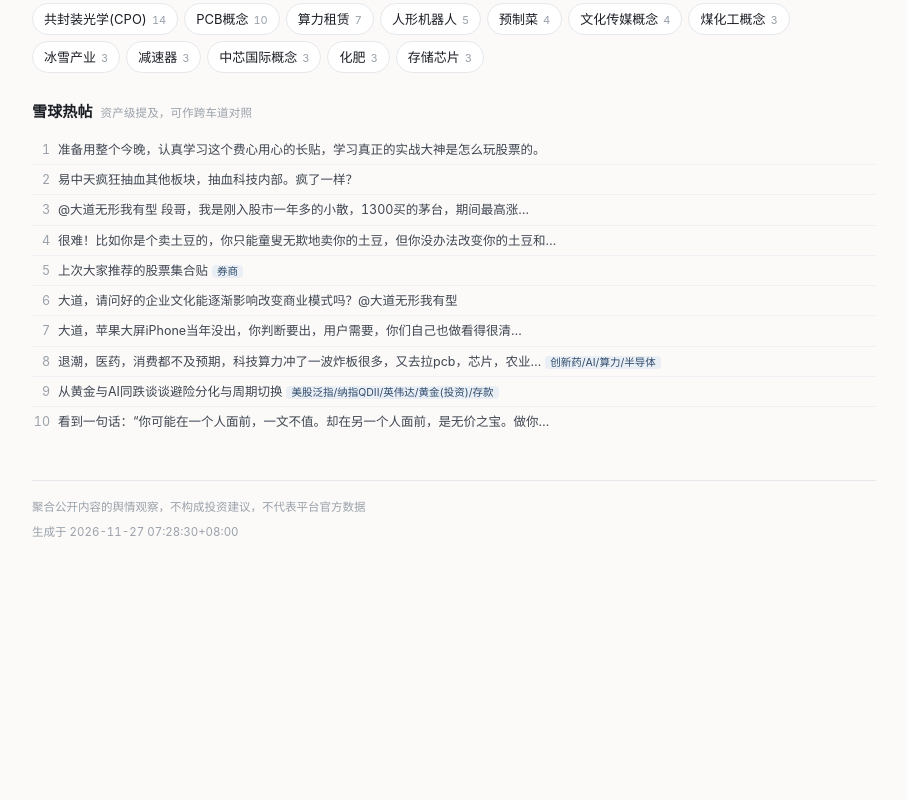
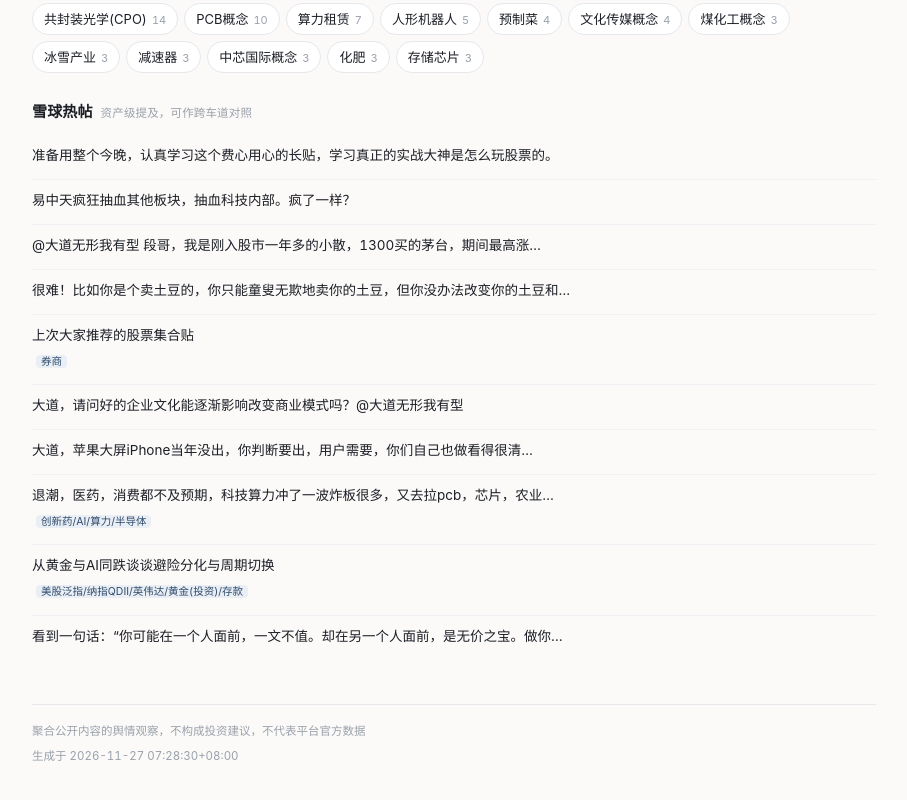
Before and after one commit to homjanon/xhs-heat, a plain HTML site: page docs/index.html in a window 1280 px wide. Shown: the part 1586-2386 px from the top of the page, without its empty margins (186-1093 px from the left). Before the commit the page ends 2201 px from the top, so only its background shows below. Drawn offline with Linux system fonts and the light colour scheme.

Commit message:
feat: 雪球热帖可跳原帖 + 完整正文展开（去掉重复标题）

```diff
--- a/docs/index.html
+++ b/docs/index.html
@@ -133,6 +133,20 @@ h2 .n{font-size:11.5px;color:var(--ink4);font-weight:400}
 .mini .d{color:var(--down);font-size:11px}
 .tagx{font-size:10.5px;padding:0 5px;border-radius:4px;background:var(--blue-soft);color:var(--blue);margin-left:4px}
 
+/* ---------- xueqiu posts ---------- */
+.xqlist{list-style:none;margin:0;padding:0}
+.xqlist li{padding:9px 0;border-top:1px solid var(--line2);cursor:pointer}
+.xqlist li:first-child{border-top:0}
+.xqlist .t{font-size:13.5px;color:var(--ink);display:block;text-decoration:none;
+  overflow:hidden;text-overflow:ellipsis;white-space:nowrap}
+.xqlist a.t:hover{color:var(--accent);text-decoration:underline}
+.xqlist .body{font-size:12.5px;color:var(--ink3);margin-top:3px;line-height:1.65;
+  display:-webkit-box;-webkit-line-clamp:2;-webkit-box-orient:vertical;overflow:hidden}
+.xqlist li.open .body{display:block;-webkit-line-clamp:unset;overflow:visible}
+.xqlist .more{font-size:11px;color:var(--ink4);margin-top:2px}
+.xqlist .src{font-size:11px;color:var(--accent);text-decoration:none;margin-left:6px;white-space:nowrap}
+.xqlist .src:hover{text-decoration:underline}
+
 /* ---------- popularity table ---------- */
 .pop{width:100%;border-collapse:collapse;font-size:12.5px;background:var(--card);
   border:1px solid var(--line);border-radius:10px;overflow:hidden}
@@ -244,7 +258,7 @@ footer{margin-top:44px;padding-top:16px;border-top:1px solid var(--line);font-si
   <div class="chips" id="conceptChips"></div>
 
   <h2>雪球热帖 <span class="n">资产级提及，可作跨车道对照</span></h2>
-  <ul class="mini" id="xqList"></ul>
+  <ul class="xqlist" id="xqList"></ul>
 
   <div id="xhsExtra">
   <h2>质量闸门</h2>
@@ -491,9 +505,28 @@ function renderReference(d){
 
   const xq = ref.xueqiu_posts||[];
   $("#xqList").innerHTML = xq.length ? xq.map(function(p,i){
-    return '<li><span class="r">'+(i+1)+'</span><span class="n" title="'+ESC(p.title)+'">'+ESC(p.title)
-      +(p.assets&&p.assets.length?'<span class="tagx">'+p.assets.map(ESC).join("/")+'</span>':'')+'</span></li>';
+    const raw = (p.text||"").replace(/\s+/g," ").trim();
+    const title = (p.title||"").trim();
+    const src = p.link ? '<a class="src" href="'+ESC(p.link)+'" target="_blank" rel="noopener noreferrer">原帖 ↗</a>' : '';
+    // 有标题才单列标题行（标题本身可点）；没标题就直接显示正文，避免展开后重复
+    const head = title
+      ? (p.link ? '<a class="t" href="'+ESC(p.link)+'" target="_blank" rel="noopener noreferrer" title="打开原帖">'+ESC(title)+'</a>'
+                : '<span class="t">'+ESC(title)+'</span>')
+      : '';
+    const assets = (p.assets&&p.assets.length) ? ('<span class="tagx">'+p.assets.map(ESC).join("/")+'</span>') : '';
+    const body = raw ? '<div class="body">'+ESC(raw)+'</div>' : '';
+    return '<li>'+head+assets+body+'<div class="more" style="margin-top:3px">'+src
+      +(raw.length>60?'<span class="expandtip"> · 点击展开</span>':'')+'</div></li>';
   }).join("") : '<li><span class="n" style="color:var(--ink4)">无条目</span></li>';
+
+  $$("#xqList li").forEach(function(li){
+    li.addEventListener("click", function(e){
+      if (e.target.tagName === "A") return;   // 点链接直接跳转，不折叠
+      li.classList.toggle("open");
+      const tip = li.querySelector(".expandtip");
+      if (tip) tip.textContent = li.classList.contains("open") ? " · 点击收起" : " · 点击展开";
+    });
+  });
 }
 
 function renderGates(d){
```
